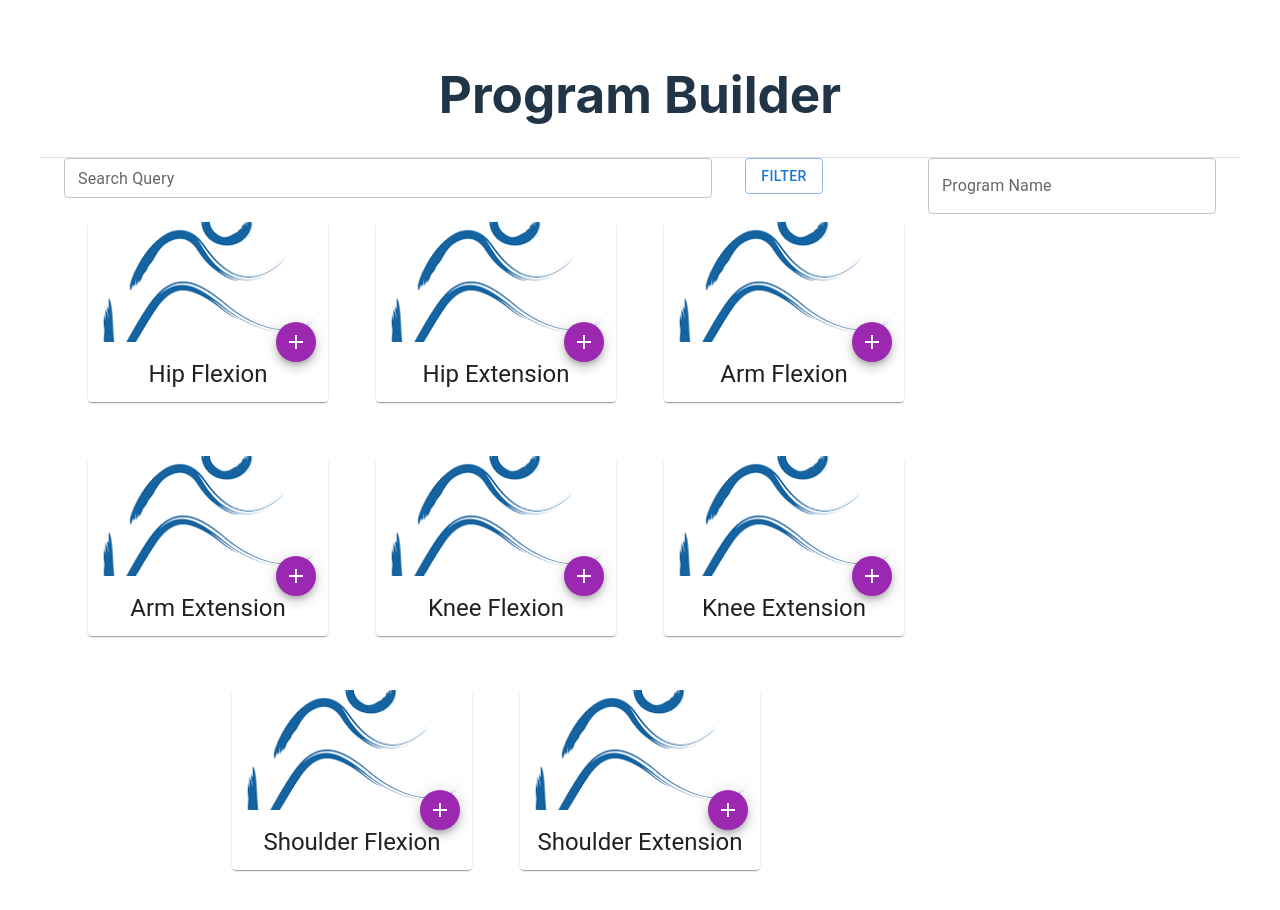
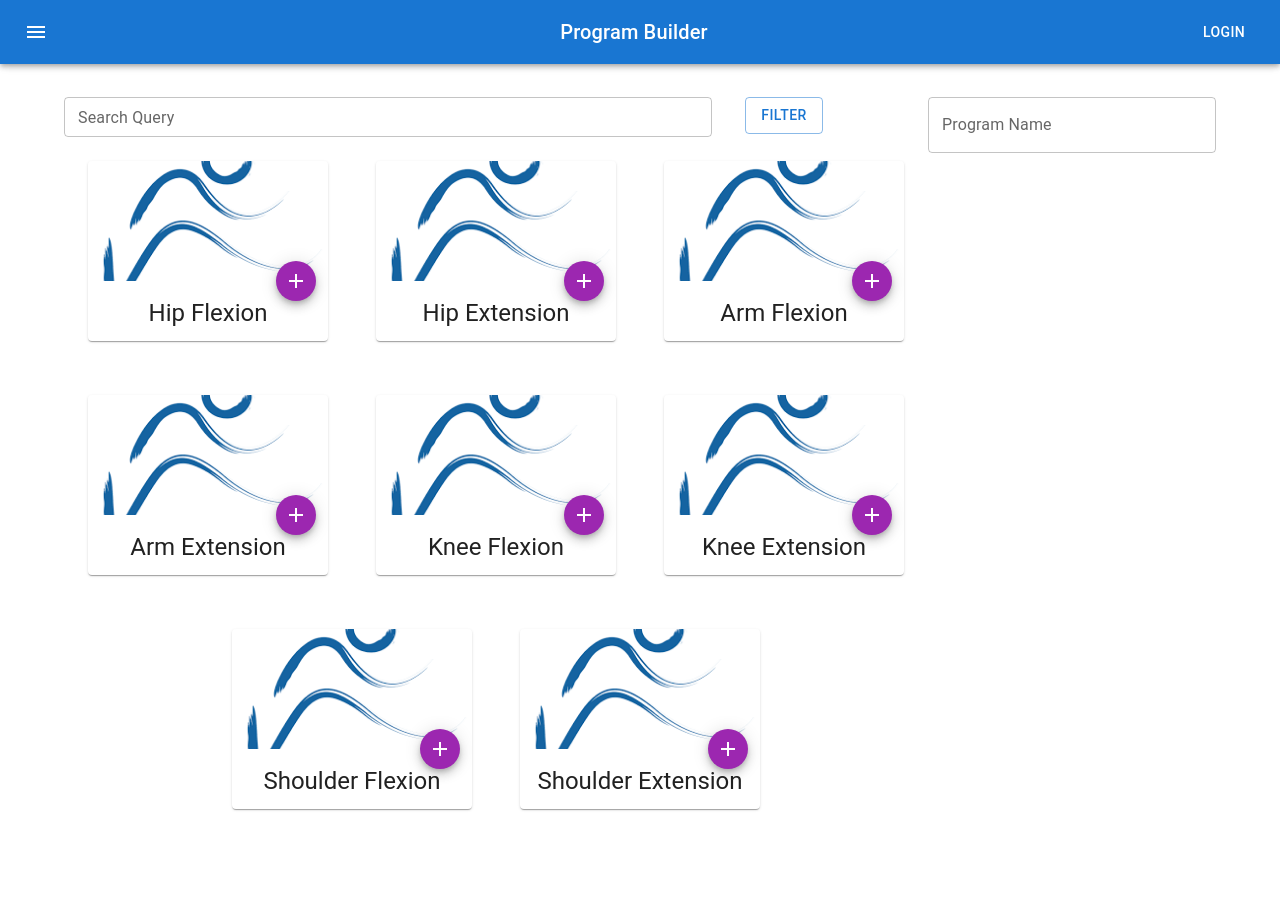
Before and after one commit to pauledwardmitchell/move, a React (Vite) app in the folder client/: page / in a window 1280 px wide. Shown: the top 910 px of the page. Built offline with nearby package versions, Linux system fonts and the light colour scheme.

Commit message:
render basic appbar

```diff
--- a/client/src/App.jsx
+++ b/client/src/App.jsx
@@ -1,12 +1,13 @@
 import { useState } from 'react'
 import './App.css'
 import ProgramBuilder from './features/exercises/ProgramBuilder'
+import NavBar from'./features/NavBar'
 
 function App() {
-  const [count, setCount] = useState(0)
 
   return (
     <>
+      <NavBar />
       <ProgramBuilder />
     </>
   )
--- /dev/null
+++ b/client/src/features/NavBar.jsx
@@ -0,0 +1,32 @@
+import AppBar from '@mui/material/AppBar';
+import Box from '@mui/material/Box';
+import Toolbar from '@mui/material/Toolbar';
+import Typography from '@mui/material/Typography';
+import Button from '@mui/material/Button';
+import IconButton from '@mui/material/IconButton';
+import MenuIcon from '@mui/icons-material/Menu';
+
+function NavBar() {
+
+  return (
+      <AppBar position="fixed">
+        <Toolbar>
+          <IconButton
+            size="large"
+            edge="start"
+            color="inherit"
+            aria-label="menu"
+            sx={{ mr: 2 }}
+          >
+            <MenuIcon />
+          </IconButton>
+          <Typography variant="h6" component="div" sx={{ flexGrow: 1 }}>
+            Program Builder
+          </Typography>
+          <Button color="inherit">Login</Button>
+        </Toolbar>
+      </AppBar>
+  )
+}
+
+export default NavBar
--- a/client/src/features/exercises/ProgramBuilder.jsx
+++ b/client/src/features/exercises/ProgramBuilder.jsx
@@ -75,10 +75,9 @@
 
 	return(
 		<>
-			<h1>Program Builder</h1>
-			<Divider />
+			<Divider/>
 			<Container>
-				<Grid container spacing={0}>
+				<Grid container spacing={0} marginY={8}>
 					<Grid item xs={9}>
 						<Stack direction="row">
 						<Grid item xs={9}>
```
